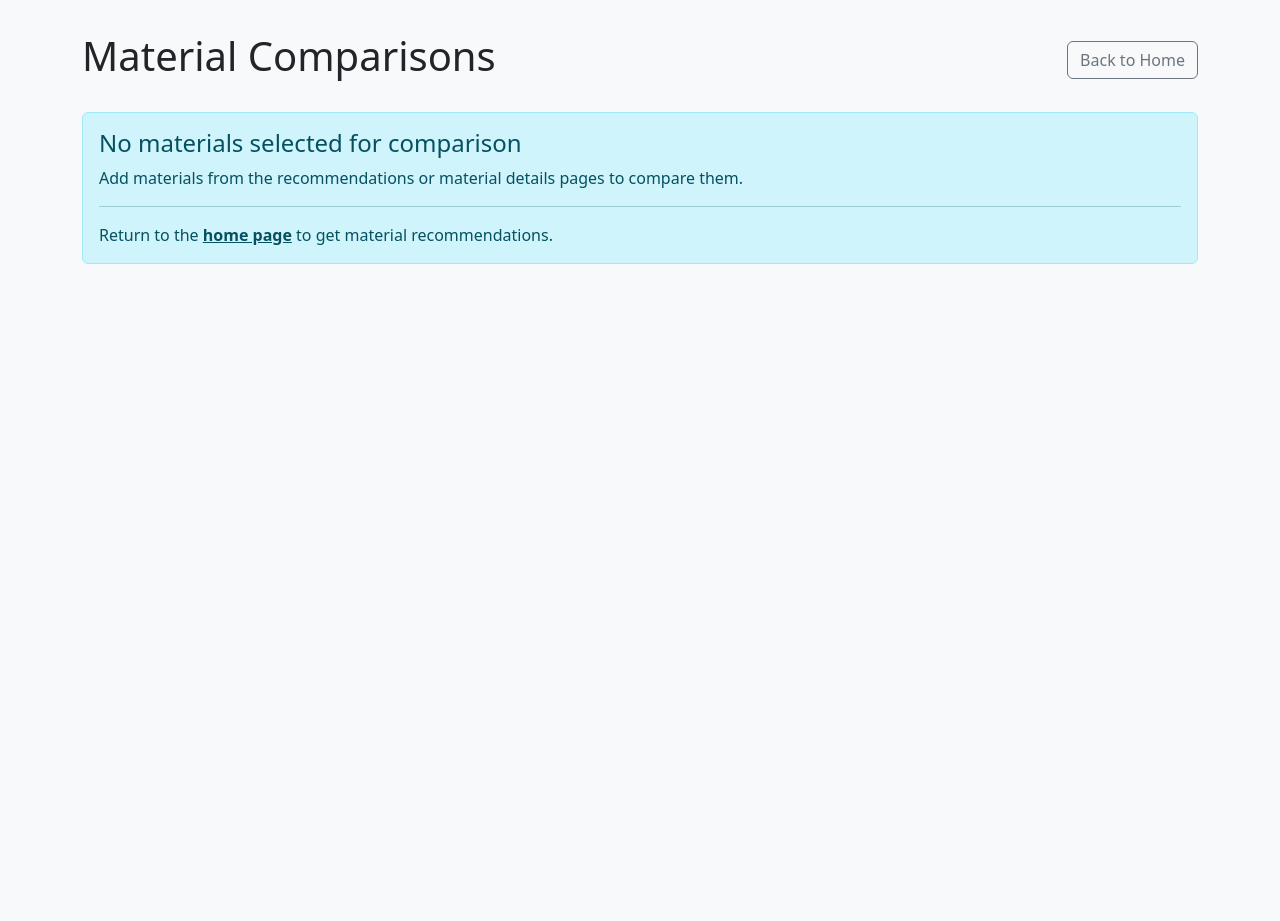
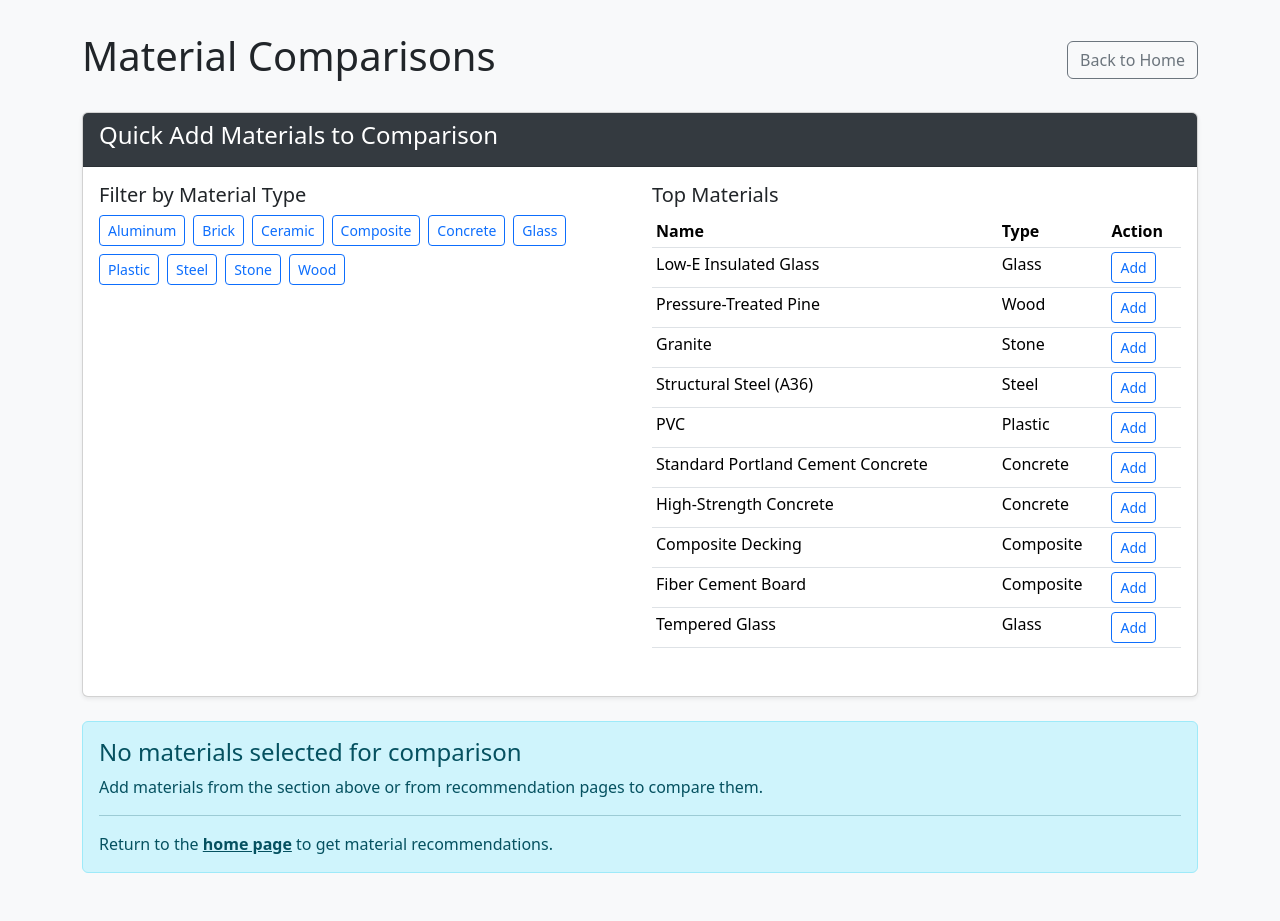
Before and after one commit to Bunnyinfy/Track3d.AI, a Flask app: page /comparisons in a window 1280 px wide. Before the commit the page ends 264 px from the top, so only its background shows below. Run offline with Flask 3, Linux system fonts and the light colour scheme; some libraries are stand-ins or nearby versions.

Commit message:
Enable users to compare multiple materials and select them for comparison
Implements multi-material comparison functionality, adds quick add feature, and uses session to manage selected materials.

Replit-Commit-Author: Agent
Replit-Commit-Session-Id: 2355a306-9933-4e6f-aa84-d01e36d5b329
Replit-Commit-Screenshot-Url: https://storage.googleapis.com/screenshot-production-us-central1/085965d3-7f50-4bc5-8ec6-ff9e13388c1a/0fc540e4-4fd0-4098-9ecc-8fe433270ceb.jpg

```diff
--- a/flask_app.py
+++ b/flask_app.py
@@ -540,14 +540,39 @@ def material_detail(material_id):
 
 @app.route('/comparisons')
 def comparisons():
-    if 'comparisons' not in session or not session['comparisons']:
+    # Initialize comparisons list if it doesn't exist
+    if 'comparisons' not in session:
+        session['comparisons'] = []
+
+    selected_material_ids = session['comparisons']
+
+    # Get filter type from query parameters
+    filter_type = request.args.get('filter_type')
+
+    # Get top materials for the Quick Add section
+    if filter_type:
+        # Filter by material type if specified
+        top_materials = materials_df[materials_df['type'] == filter_type].head(10)
+    else:
+        # Otherwise show a mix of different materials
+        top_materials = materials_df.sample(min(10, len(materials_df)))
+
+    # Get all material types for the filter buttons
+    material_types = sorted(materials_df['type'].unique().tolist())
+
+    # If no comparisons selected, render template with just the Quick Add section
+    if not selected_material_ids:
         return render_template('comparisons.html',
                               materials=[],
+                              top_materials=top_materials.to_dict(orient='records'),
+                              material_types=material_types,
+                              selected_type=filter_type,
+                              selected_material_ids=selected_material_ids,
                               comparison_chart=None,
                               environmental_chart=None,
                               cost_chart=None)
 
-    selected_material_ids = session['comparisons']
+    # Get selected materials
     selected_materials = materials_df[materials_df['id'].isin(selected_material_ids)]
 
     # Create comparison charts
@@ -561,6 +586,10 @@ def comparisons():
 
     return render_template('comparisons.html',
                           materials=selected_materials.to_dict(orient='records'),
+                          top_materials=top_materials.to_dict(orient='records'),
+                          material_types=material_types,
+                          selected_type=filter_type,
+                          selected_material_ids=selected_material_ids,
                           suppliers=suppliers.to_dict(orient='records'),
                           comparison_chart=comparison_chart,
                           environmental_chart=environmental_chart,
@@ -581,14 +610,24 @@ def remove_from_comparison(material_id):
     if 'comparisons' in session and material_id in session['comparisons']:
         session['comparisons'].remove(material_id)
 
-    return redirect(request.referrer or url_for('comparisons'))
+    # Get the referrer to return to the same page
+    referrer = request.referrer
+    if referrer:
+        return redirect(referrer)
+    else:
+        return redirect(url_for('comparisons'))
 
 @app.route('/clear_comparisons')
 def clear_comparisons():
     if 'comparisons' in session:
         session['comparisons'] = []
 
-    return redirect(url_for('comparisons'))
+    # Get the referrer to return to the same page
+    referrer = request.referrer
+    if referrer:
+        return redirect(referrer)
+    else:
+        return redirect(url_for('comparisons'))
 
 if __name__ == '__main__':
     app.run(host='0.0.0.0', port=5000, debug=True)
--- a/templates/comparisons.html
+++ b/templates/comparisons.html
@@ -45,10 +45,58 @@
             <a href="/" class="btn btn-outline-secondary">Back to Home</a>
         </div>
 
+        <div class="card mb-4">
+            <div class="card-header">
+                <h4>Quick Add Materials to Comparison</h4>
+            </div>
+            <div class="card-body">
+                <div class="row mb-3">
+                    <div class="col-md-6">
+                        <h5>Filter by Material Type</h5>
+                        <div class="d-flex flex-wrap gap-2 mt-2">
+                            {% for type in material_types %}
+                            <a href="/comparisons?filter_type={{ type }}" class="btn btn-sm {% if type == selected_type %}btn-primary{% else %}btn-outline-primary{% endif %}">{{ type }}</a>
+                            {% endfor %}
+                            {% if selected_type %}
+                            <a href="/comparisons" class="btn btn-sm btn-outline-secondary">Clear Filter</a>
+                            {% endif %}
+                        </div>
+                    </div>
+                    <div class="col-md-6">
+                        <h5>Top Materials</h5>
+                        <div class="table-responsive">
+                            <table class="table table-sm table-hover">
+                                <thead>
+                                    <tr>
+                                        <th>Name</th>
+                                        <th>Type</th>
+                                        <th>Action</th>
+                                    </tr>
+                                </thead>
+                                <tbody>
+                                    {% for material in top_materials %}
+                                    <tr>
+                                        <td>{{ material.name }}</td>
+                                        <td>{{ material.type }}</td>
+                                        <td>
+                                            <a href="/add_to_comparison/{{ material.id }}" class="btn btn-sm {% if material.id in selected_material_ids %}btn-success disabled{% else %}btn-outline-primary{% endif %}">
+                                                {% if material.id in selected_material_ids %}Added{% else %}Add{% endif %}
+                                            </a>
+                                        </td>
+                                    </tr>
+                                    {% endfor %}
+                                </tbody>
+                            </table>
+                        </div>
+                    </div>
+                </div>
+            </div>
+        </div>
+
         {% if not materials %}
         <div class="alert alert-info">
             <h4 class="alert-heading">No materials selected for comparison</h4>
-            <p>Add materials from the recommendations or material details pages to compare them.</p>
+            <p>Add materials from the section above or from recommendation pages to compare them.</p>
             <hr>
             <p class="mb-0">Return to the <a href="/" class="alert-link">home page</a> to get material recommendations.</p>
         </div>
@@ -61,18 +109,38 @@
                 </div>
             </div>
             <div class="card-body">
-                <div class="d-flex flex-wrap">
-                    {% for material in materials %}
-                    <div class="material-chip d-flex align-items-center">
-                        <span>{{ material.name }}</span>
-                        <a href="/remove_from_comparison/{{ material.id }}" class="ms-2 text-danger" title="Remove">
-                            <svg xmlns="http://www.w3.org/2000/svg" width="16" height="16" fill="currentColor" class="bi bi-x-circle" viewBox="0 0 16 16">
-                                <path d="M8 15A7 7 0 1 1 8 1a7 7 0 0 1 0 14zm0 1A8 8 0 1 0 8 0a8 8 0 0 0 0 16z"/>
-                                <path d="M4.646 4.646a.5.5 0 0 1 .708 0L8 7.293l2.646-2.647a.5.5 0 0 1 .708.708L8.707 8l2.647 2.646a.5.5 0 0 1-.708.708L8 8.707l-2.646 2.647a.5.5 0 0 1-.708-.708L7.293 8 4.646 5.354a.5.5 0 0 1 0-.708z"/>
-                            </svg>
-                        </a>
-                    </div>
-                    {% endfor %}
+                <div class="table-responsive">
+                    <table class="table table-bordered">
+                        <thead>
+                            <tr>
+                                <th>Material</th>
+                                <th>Type</th>
+                                <th>Strength (MPa)</th>
+                                <th>Durability (years)</th>
+                                <th>Cost ($)</th>
+                                <th>Eco-Score</th>
+                                <th>Actions</th>
+                            </tr>
+                        </thead>
+                        <tbody>
+                            {% for material in materials %}
+                            <tr>
+                                <td>{{ material.name }}</td>
+                                <td>{{ material.type }}</td>
+                                <td>{{ material.strength_mpa }}</td>
+                                <td>{{ material.durability_years }}</td>
+                                <td>{{ material.cost_per_unit }}</td>
+                                <td>{{ material.eco_friendly_score }}/10</td>
+                                <td>
+                                    <div class="btn-group btn-group-sm">
+                                        <a href="/material/{{ material.id }}" class="btn btn-outline-primary">Details</a>
+                                        <a href="/remove_from_comparison/{{ material.id }}" class="btn btn-outline-danger">Remove</a>
+                                    </div>
+                                </td>
+                            </tr>
+                            {% endfor %}
+                        </tbody>
+                    </table>
                 </div>
             </div>
         </div>
```
